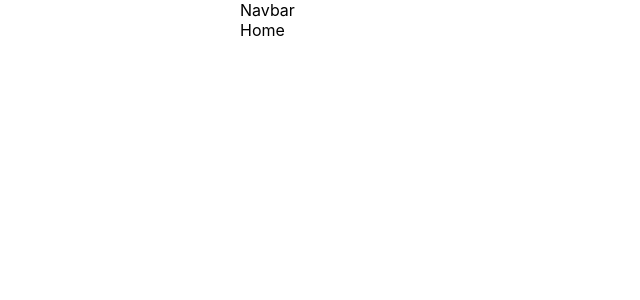
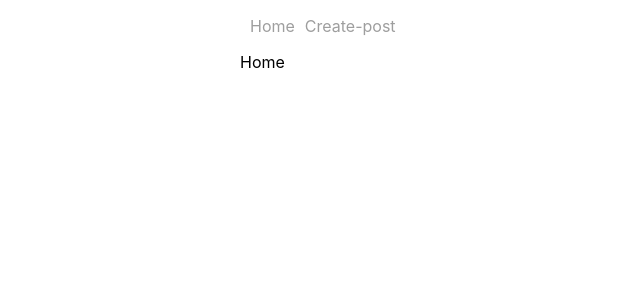
Before and after one commit to Rajek88/bloggy, a React (Create React App) app: page / in a window 1280 px wide. Shown: the top 300 px of the page, without its empty margins (0-640 px from the left). Built offline with nearby package versions, Linux system fonts and the light colour scheme.

Commit message:
Added nav styling and Links

```diff
--- a/src/components/Navbar.js
+++ b/src/components/Navbar.js
@@ -1,7 +1,19 @@
 import React from "react";
+import { Link } from "react-router-dom";
 
 const Navbar = () => {
-  return <div className="container">Navbar</div>;
+  return (
+    <div className="container">
+      <ul id="nav">
+        <li>
+          <Link to="/">Home</Link>
+        </li>
+        <li>
+          <Link to="/create-post">Create-post</Link>
+        </li>
+      </ul>
+    </div>
+  );
 };
 
 export default Navbar;
```
